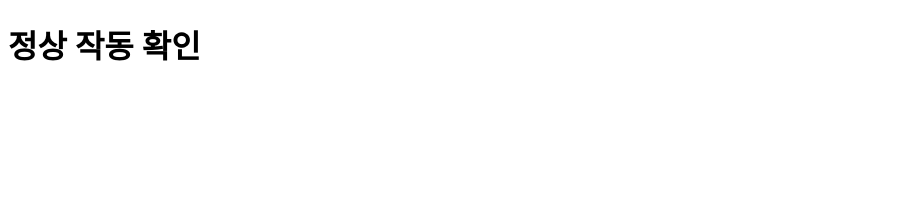
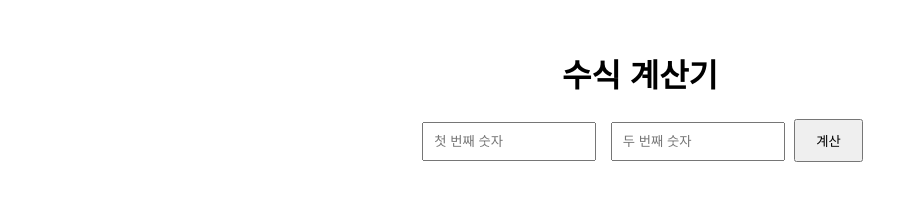
Before and after one commit to brightchris0802/my-calculator, a plain HTML site: page index.html in a window 1280 px wide. Shown: the whole page, without its empty margins (0-917 px from the left). Drawn offline with Linux system fonts and the light colour scheme.

Commit message:
Update index.html

```diff
--- a/index.html
+++ b/index.html
@@ -2,9 +2,15 @@
 <html lang="ko">
 <head>
     <meta charset="UTF-8">
-    <title>테스트</title>
+    <title>수식 계산기</title>
+    <link rel="stylesheet" href="style.css">
 </head>
 <body>
-    <h1>정상 작동 확인</h1>
+    <h1>수식 계산기</h1>
+    <input id="num1" type="number" placeholder="첫 번째 숫자">
+    <input id="num2" type="number" placeholder="두 번째 숫자">
+    <button onclick="calculate()">계산</button>
+    <p id="result"></p>
+    <script src="script.js"></script>
 </body>
 </html>
```
